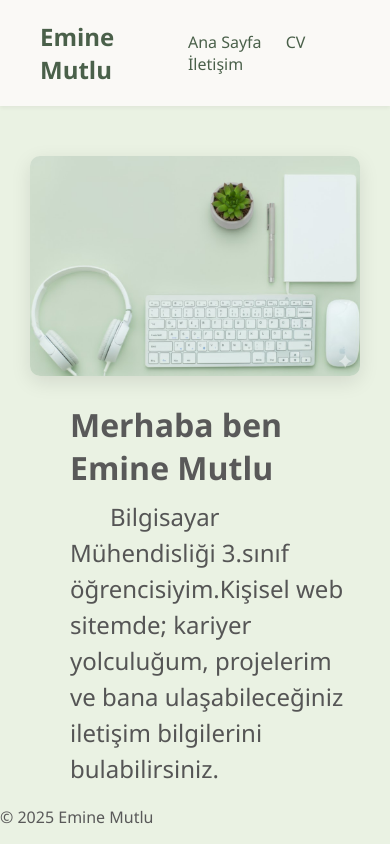
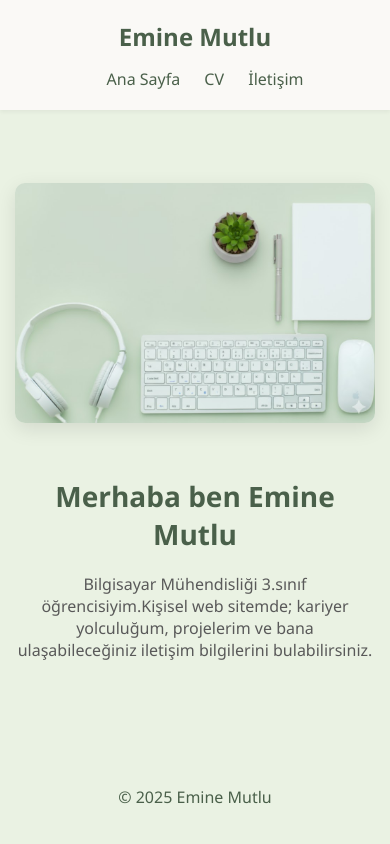
Before and after one commit to EmineMutlu61/cv, a plain HTML site: page index.html in a window 390 px wide. Drawn offline with Linux system fonts and the light colour scheme.

Commit message:
footer sorunu ve responsive tasarım

```diff
--- a/style.css
+++ b/style.css
@@ -1,14 +1,41 @@
-/* Genel ayarlar */
+/* ==========================================================================
+   GENEL AYARLAR VE SAYFA YERLEŞİMİ
+   ========================================================================== */
+
+html {
+  /* Ana zemin rengi her zaman yeşil olacak */
+  background-color: #EAF2E3;
+}
+
+/*
+ * BODY'yi flex container yaparak footer sorununu çözüyoruz.
+ * Bu yapı, içeriği kısa olan sayfalarda bile footer'ı sayfanın en altına iter.
+ */
 body {
   margin: 0;
   font-family: 'Segoe UI', sans-serif;
-  background-color: #EAF2E3;
   color: #595959;
+
+  display: flex;
+  flex-direction: column;
+  min-height: 100vh;
 }
 
-/* Üst menü */
+/*
+ * Main etiketi, header ve footer arasındaki tüm boşluğu dolduran,
+ * görünmez bir "esnek" alan görevi görür. Arka planı yoktur,
+ * böylece html'in yeşil rengini gösterir.
+ */
+main {
+  flex-grow: 1;
+}
+
+/* ==========================================================================
+   SAYFA BİLEŞENLERİ
+   ========================================================================== */
+
 header {
-  background-color:#FAF9F6;
+  background-color: #FAF9F6;
   padding: 20px 40px;
   display: flex;
   justify-content: space-between;
@@ -16,16 +43,18 @@ header {
   box-shadow: 0 2px 4px rgba(0, 0, 0, 0.05);
 }
 
+.logo, nav a {
+  color: #4A604A;
+}
+
 .logo {
   font-size: 24px;
   font-weight: bold;
-  color: #4A604A;
 }
 
 nav a {
   margin-left: 20px;
   text-decoration: none;
-  color: #4A604A;
   font-weight: 500;
 }
 
@@ -33,7 +62,7 @@ nav a:hover {
   text-decoration: underline;
 }
 
-/* Hero bölümü */
+/* Ana Sayfa Karşılama Bölümü (Hero) */
 .hero {
   display: flex;
   flex-wrap: wrap;
@@ -42,9 +71,10 @@ nav a:hover {
   padding: 50px 30px;
 }
 
+/* --- YENİ EKLENEN VE FOTOĞRAF BOYUTUNU DÜZELTEN BÖLÜM --- */
 .hero-image img {
-  max-width: 400px;
-  width: 100%;
+  max-width: 400px; /* Resmin en fazla 400px genişliğinde olmasını sağlar */
+  width: 100%;      /* Konteynerinden taşmasını engeller ve küçük ekranlarda küçülmesini sağlar */
   border-radius: 10px;
   box-shadow: 0 6px 20px rgba(0, 0, 0, 0.1);
 }
@@ -53,49 +83,60 @@ nav a:hover {
   max-width: 500px;
   margin-left: 40px;
 }
+/* --- EKLENEN BÖLÜM SONU --- */
 
-.hero-text h1 {
-  font-size: 32px;
-  margin-bottom: 10px;
-}
 
-.hero-text p {
-  font-size: 24px;
-  font-weight: normal;
-  color: #555;
-  line-height: 1.5;
-  text-align: left;
-  text-indent: 40px;
-  margin: 0px auto;
-  max-width: 800px;
-}
-/* İçerik sayfaları için */
+/* İçerik Alanları (CV, İletişim vb. için "beyaz kağıt" kutusu) */
 .content {
   max-width: 700px;
   margin: 60px auto;
   padding: 20px;
-  background-color: #fff;
+  background-color: #FAF9F6;
   border-radius: 12px;
   box-shadow: 0 4px 16px rgba(0, 0, 0, 0.05);
   text-align: left;
 }
 
-.content h1 {
+.content h1, .hero-text h1 {
   font-size: 28px;
-  color: #333;
+  color: #4A604A;
   margin-bottom: 20px;
 }
 
-.content p {
-  font-size: 18px;
-  line-height: 1.6;
-  color: #444;
+/* Alt Bilgi (Footer) */
+footer {
+  width: 100%;
+  background-color: #EAF2E3;
+  color: #4A604A;
+  padding: 20px 0;
+  text-align: center;
 }
 
-footer {
-  position: fixed;
-  bottom: 0;
-  left: 0;
-  width: auto;
-  background-color: #EAF2E3;
+/* ==========================================================================
+   RESPONSIVE TASARIM (MOBİL UYUMLULUK)
+   ========================================================================== */
+
+@media (max-width: 768px) {
+  header {
+    flex-direction: column;
+    gap: 15px;
+    padding: 20px;
+  }
+  .hero {
+    flex-direction: column;
+    padding: 30px 15px;
+  }
+
+  /* --- EKSİK OLAN RESPONSIVE KISMI EKLENDİ --- */
+  .hero-text {
+    margin-left: 0;
+    margin-top: 30px;
+    text-align: center;
+  }
+  /* --- EKLENEN BÖLÜM SONU --- */
+
+  .content {
+    margin: 40px 15px;
+    padding: 15px;
+  }
 }
```
Also changed, not shown: cv.html (+2 -2 lines), contact.html (line endings or trailing spaces).
